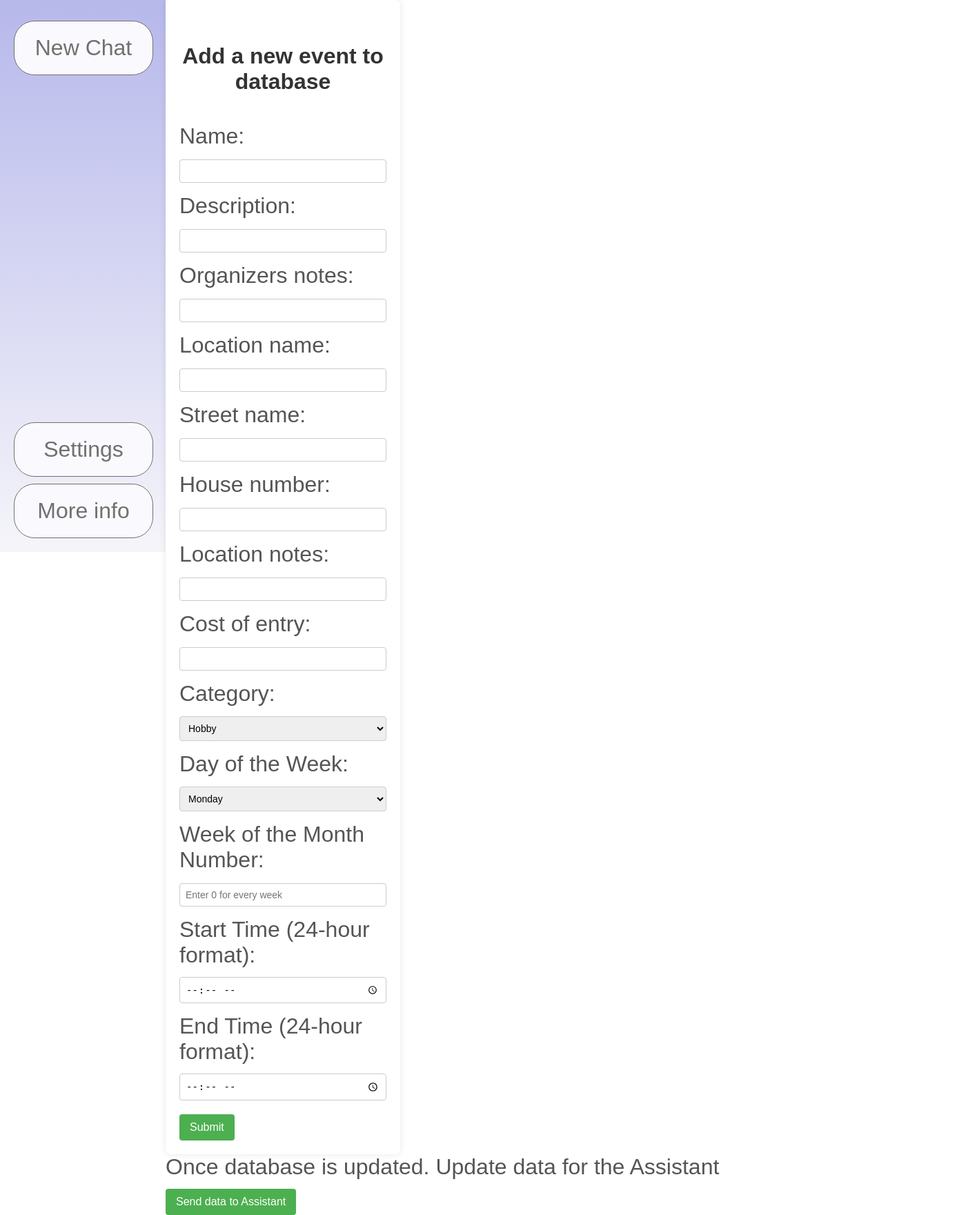
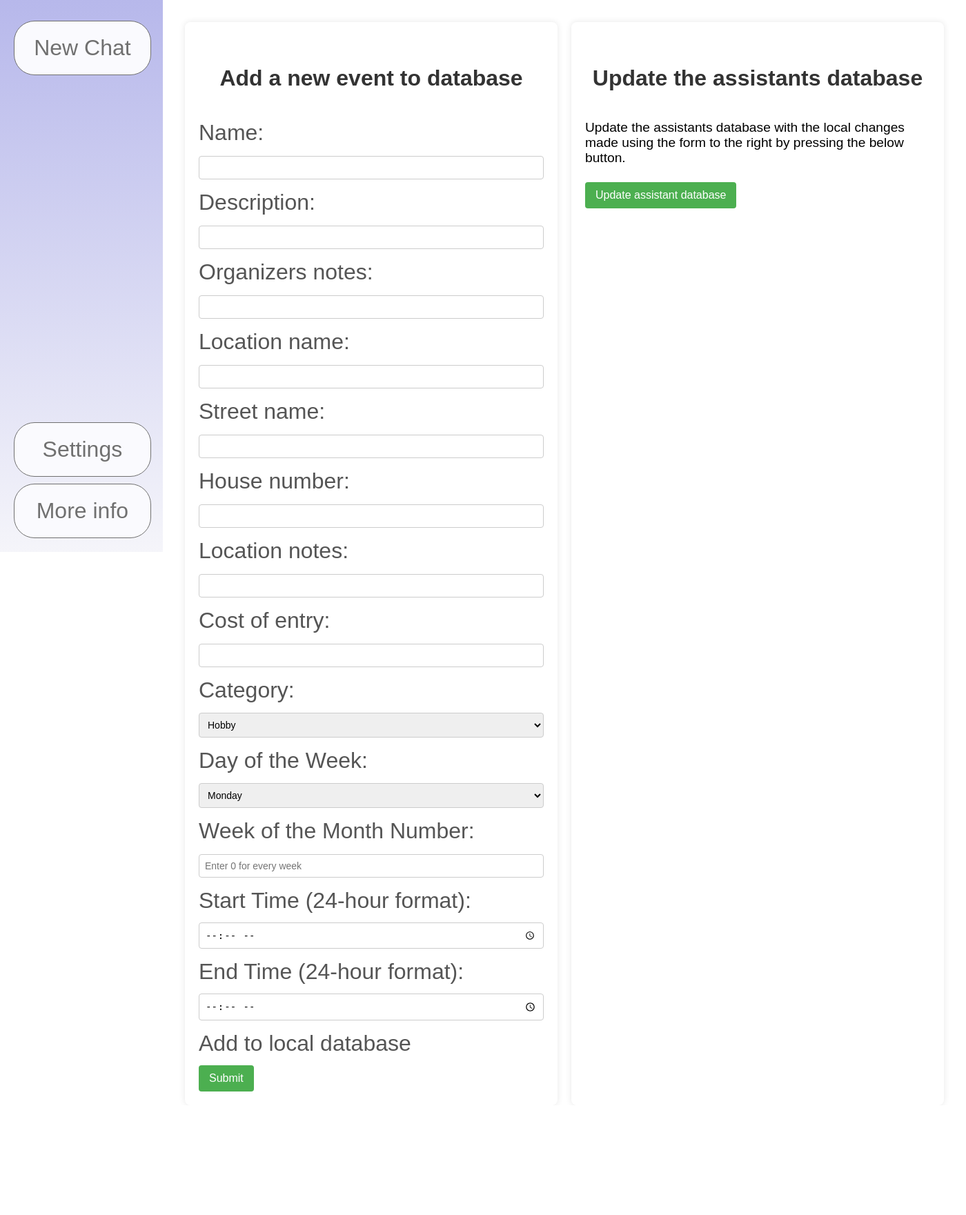
Before and after one commit to nickyboy1179/FTS-prototype-backend, a Flask app: page /settings in a window 1400 px wide. Shown: the whole page at 69% size. After the commit the page ends 1582 px from the top, so only its background shows below. Run offline with Flask 3, Linux system fonts and the light colour scheme; data comes from the database, SQL or seed files in the repository; parts of the project's set-up code (start-up, migrations or seed data) failed here and were passed over; some libraries are stand-ins or nearby versions.

Commit message:
Changed layout of settings-page.

```diff
--- a/static/settings.css
+++ b/static/settings.css
@@ -3,7 +3,8 @@ form {
     border-radius: 8px;
     box-shadow: 0 0 10px rgba(0, 0, 0, 0.1);
     padding: 20px;
-    width: 300px;
+    width: 500px;
+    margin-right: 20px;
 }
 
 h4 {
@@ -62,6 +63,21 @@ button:hover {
     background-color: #45a049;
 }
 
-#contentsettings {
+#content_settings {
+    display: grid;
+    grid-template-columns: 1fr 1fr;
+    padding: 2rem;
+    justify-content: center;
+}
 
+#update_assistant_data {
+    background-color: #fff;
+    border-radius: 8px;
+    box-shadow: 0 0 10px rgba(0, 0, 0, 0.1);
+    padding: 20px;
+    width: 500px;
 }
+
+#update_assistant_data p {
+    font-size: 1.2rem;
+}
--- a/templates/settings.html
+++ b/templates/settings.html
@@ -2,7 +2,7 @@
 
 {% block content %}
 <link rel="stylesheet" href="../static/settings.css">
-    <div id="contentsettings">
+    <div id="content_settings">
         <form action="/settings" method="post">
             <h4>Add a new event to database</h4>
             <!-- Text Input Fields -->
@@ -62,10 +62,14 @@
             <label for="endTime">End Time (24-hour format):</label>
             <input type="time" id="endTime" name="endTime" required><br>
 
+            <label for="submit">Add to local database</label>
             <input type="submit" value="Submit">
         </form>
-    <label for="send_to_assistant">Once database is updated. Update data for the Assistant</label>
-    <button id="send_to_assistant">Send data to Assistant</button>
+        <div id="update_assistant_data">
+            <h4>Update the assistants database</h4>
+            <p>Update the assistants database with the local changes made using the form to the right by pressing the below button.</p>
+            <button id="send_to_assistant">Update assistant database</button>
+        </div>
     </div>
 <script src="../static/settings.js"></script>
 {% endblock %}
```
Lines whose indentation alone changed are shown as unchanged.
